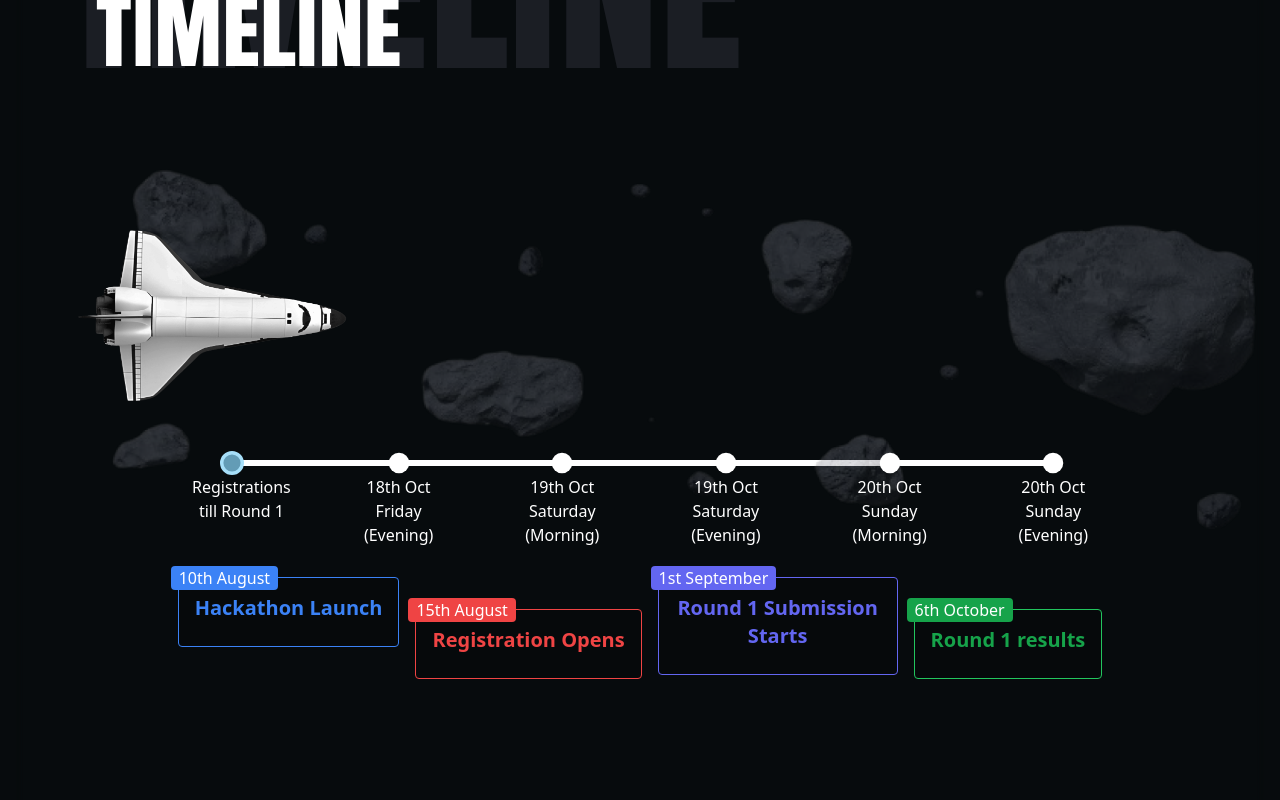
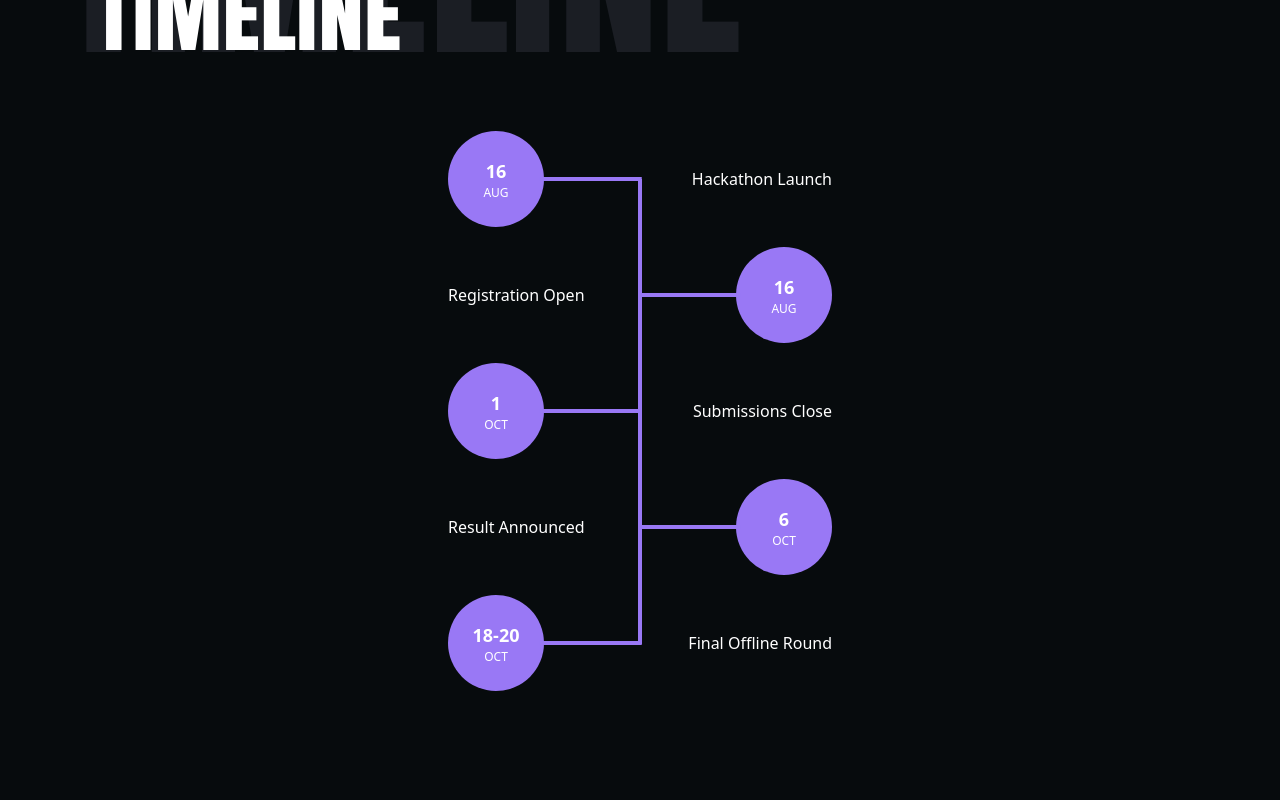
Before and after one commit to C-NikhilKarthik/HackToTheFuture, a Next.js app: page / in a window 1280 px wide. Shown: the part 5260-6060 px from the top of the page. Built offline with nearby package versions, Linux system fonts and the light colour scheme.

Commit message:
final changes

```diff
--- /dev/null
+++ b/components/Temp-Timeline.tsx
@@ -0,0 +1,46 @@
+import React from "react";
+
+export default function TempTimeLine() {
+  return (
+    <section className="w-[24rem] relative mx-auto flex justify-center">
+      <div className="bg-[#9978f5] absolute w-1 h-[83%] top-[3rem]"></div>
+      <div className="flex flex-col gap-5 w-full">
+        <div className="w-full basis-1/5 flex items-center justify-between">
+          <div className="bg-[#9978f5] w-24 justify-center relative after:block after:w-0 sm:after:w-[6.36rem] after:absolute after:right-1 after:translate-x-full after:h-1 after:bg-[#9978f5] items-center text-white p-4 aspect-square rounded-full flex flex-col">
+            <span className="text-lg font-semibold">16</span>
+            <span className="text-xs">AUG</span>
+          </div>
+          <div className="">Hackathon Launch</div>
+        </div>
+        <div className="w-full basis-1/5 flex flex-row-reverse items-center justify-between">
+          <div className="bg-[#9978f5] w-24 justify-center relative after:block after:w-[0] sm:after:w-[6.36rem] after:absolute after:left-1 after:-translate-x-full after:h-1 after:bg-[#9978f5] items-center text-white p-4 aspect-square rounded-full flex flex-col">
+            <span className="text-lg font-semibold">16</span>
+            <span className="text-xs">AUG</span>
+          </div>
+          <div className="">Registration Open</div>
+        </div>
+        <div className="w-full basis-1/5 flex items-center justify-between">
+          <div className="bg-[#9978f5] w-24 justify-center relative after:block after:w-[0] sm:after:w-[6.36rem] after:absolute after:right-1 after:translate-x-full after:h-1 after:bg-[#9978f5] items-center text-white p-4 aspect-square rounded-full flex flex-col">
+            <span className="text-lg font-semibold">1</span>
+            <span className="text-xs">OCT</span>
+          </div>
+          <div className="">Submissions Close</div>
+        </div>
+        <div className="w-full basis-1/5 flex flex-row-reverse items-center justify-between">
+          <div className="bg-[#9978f5] w-24 justify-center relative after:block after:w-[0] sm:after:w-[6.36rem] after:absolute after:left-1 after:-translate-x-full after:h-1 after:bg-[#9978f5] items-center text-white p-4 aspect-square rounded-full flex flex-col">
+            <span className="text-lg font-semibold">6</span>
+            <span className="text-xs">OCT</span>
+          </div>
+          <div className="">Result Announced</div>
+        </div>
+        <div className="w-full basis-1/5 flex items-center justify-between">
+          <div className="bg-[#9978f5] w-24 justify-center relative after:block after:w-[0] sm:after:w-[6.36rem] after:absolute after:right-1 after:translate-x-full after:h-1 after:bg-[#9978f5] items-center text-white p-4 aspect-square rounded-full flex flex-col">
+            <span className="text-lg font-semibold">18-20</span>
+            <span className="text-xs">OCT</span>
+          </div>
+          <div className="">Final Offline Round</div>
+        </div>
+      </div>
+    </section>
+  );
+}
--- a/components/Timeline/index.tsx
+++ b/components/Timeline/index.tsx
@@ -1,3 +1,4 @@
+import TempTimeLine from "../Temp-Timeline";
 import DesktopView from "./DesktopView";
 import MobileView from "./MobileView";
 import "./index.css";
@@ -6,14 +7,21 @@ export default function Timeline() {
   return (
     <div
       id="timeline"
-      className="z-10 p-4 py-20 h-fit w-full flex scroll-mt-14 bg-[#070b0d]"
+      className="z-10 p-4 py-20 h-fit w-full flex flex-col gap-10 scroll-mt-14 bg-[#070b0d]"
     >
-      <div className="md:hidden size-full flex overflow-hidden">
+      <h1 className="text-[3rem] mb-8 mt-28 left-8 sm:left-20 w-full relative md:text-[90px] leading-[1] z-[2] uppercase font-anton">
+        TimeLine
+        <span className="absolute -left-2 md:-left-8 font-anton -bottom-3 z-[-1] text-[6rem] md:text-[200px] text-[#1b1e24]">
+          TimeLine
+        </span>
+      </h1>
+      {/* <div className="md:hidden size-full flex overflow-hidden">
         <MobileView />
       </div>
       <div className="max-md:hidden size-full overflow-hidden">
         <DesktopView />
-      </div>
+      </div> */}
+      <TempTimeLine />
     </div>
   );
 }
```
